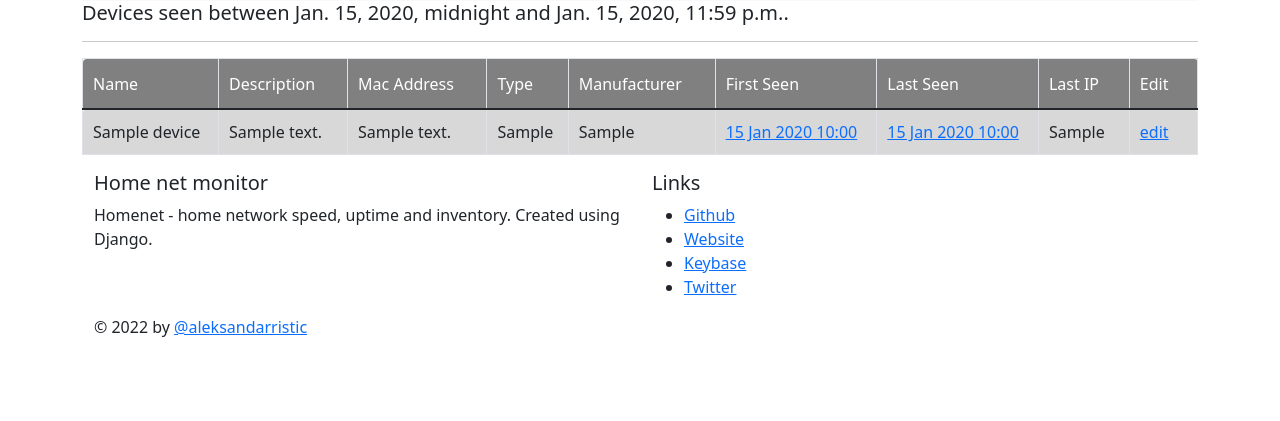
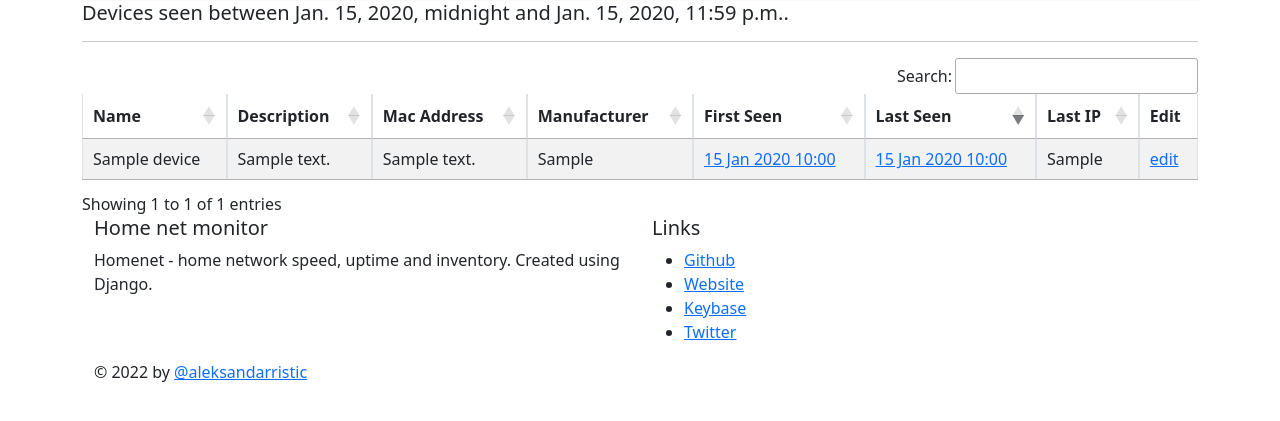
Before and after one commit to aleksandarristic/homenet, a Django app: page /monitor/devices/2020-01-15/ in a window 1280 px wide. Shown: the part 55-476 px from the top of the page. Run offline with Django 3.2, Linux system fonts and the light colour scheme; tables that the repository leaves empty hold one stand-in row (values such as "Sample post"); some libraries are stand-ins or nearby versions.

Commit message:
Adding datatables.

```diff
--- a/monitor/templates/monitor/index.html
+++ b/monitor/templates/monitor/index.html
@@ -5,7 +5,7 @@
 {% endblock %}
 
 {% block css %}
-<link rel="stylesheet" href="{% static 'css/sortable.min.css' %}">
+<link rel="stylesheet" href="//cdn.datatables.net/1.11.5/css/jquery.dataTables.min.css">
 {% endblock %}
 
 {% block title %}Home net monitor - Inventory{% endblock %}
@@ -21,9 +21,19 @@ $(function(){
             console.log("no i'm not sure");
         }
     });
+
+    $('#deviceTable').DataTable({
+        paging: false,
+        order: [[ 5, "desc" ]],
+        columnDefs: [
+            { orderable: false, targets: 7 }
+        ],
+
+    });
+
 });
 </script>
-<script src="{% static 'js/sortable.min.js' %}"></script>
+<script src="//cdn.datatables.net/1.11.5/js/jquery.dataTables.min.js"></script>
 {% endblock %}
 
 {% block content %}
--- a/monitor/templates/monitor/partials/device_table.html
+++ b/monitor/templates/monitor/partials/device_table.html
@@ -1,10 +1,9 @@
-<table class="table table-bordered table-hover table-striped table-sm table-responsive sortable">
+<table class="table table-bordered table-hover table-striped table-sm table-responsive sortable" id="deviceTable">
     <thead>
         <tr>
             <th>Name</th>
             <th>Description</th>
             <th>Mac Address</th>
-            <th>Type</th>
             <th>Manufacturer</th>
             <th>First Seen</th>
             <th>Last Seen</th>
@@ -45,9 +44,6 @@
                 {{ entry.mac_address }}
             </td>
             <td>
-                {{ entry.type }}
-            </td>
-            <td>
                 {{ entry.manufacturer }}
             </td>
             <td data-sort="{{ entry.first_seen|date:'YmdHi' }}">
--- a/static/css/sortable.min.css
+++ /dev/null
@@ -1 +0,0 @@
-.sortable{border-spacing:0}.sortable tbody tr:nth-child(odd){background:#e4e4e4}.sortable td,.sortable th{padding:10px}.sortable td:first-child,.sortable th:first-child{border-top-left-radius:4px}.sortable td:last-child,.sortable th:last-child{border-top-right-radius:4px}.sortable th{background:gray;color:#fff;cursor:pointer;font-weight:normal;text-align:left;text-transform:capitalize;vertical-align:baseline;white-space:nowrap}.sortable th:hover{color:#000}.sortable th:hover::after{color:inherit;font-size:1.2em;content:' \025B8'}.sortable th::after{font-size:1.2em;color:transparent;content:' \025B8'}.sortable th.dir-d{color:#000}.sortable th.dir-d::after{color:inherit;content:' \025BE'}.sortable th.dir-u{color:#000}.sortable th.dir-u::after{color:inherit;content:' \025B4'}
--- a/static/js/sortable.min.js
+++ /dev/null
@@ -1,2 +0,0 @@
-document.addEventListener("click",function(b){function n(a,e){a.className=a.className.replace(u,"")+e}function p(a){return a.getAttribute("data-sort")||a.innerText}var u=/ dir-(u|d) /,c=/\bsortable\b/;b=b.target;if("TH"===b.nodeName)try{var q=b.parentNode,f=q.parentNode.parentNode;if(c.test(f.className)){var g,d=q.cells;for(c=0;c<d.length;c++)d[c]===b?g=c:n(d[c],"");d=" dir-d ";-1!==b.className.indexOf(" dir-d ")&&(d=" dir-u ");n(b,d);var h=f.tBodies[0],k=[].slice.call(h.rows,0),r=" dir-u "===d;k.sort(function(a,
-e){var l=p((r?a:e).cells[g]),m=p((r?e:a).cells[g]);return isNaN(l-m)?l.localeCompare(m):l-m});for(var t=h.cloneNode();k.length;)t.appendChild(k.splice(0,1)[0]);f.replaceChild(t,h)}}catch(a){}});
```
Also changed, not shown: app/settings.py (+0 -8 lines).
